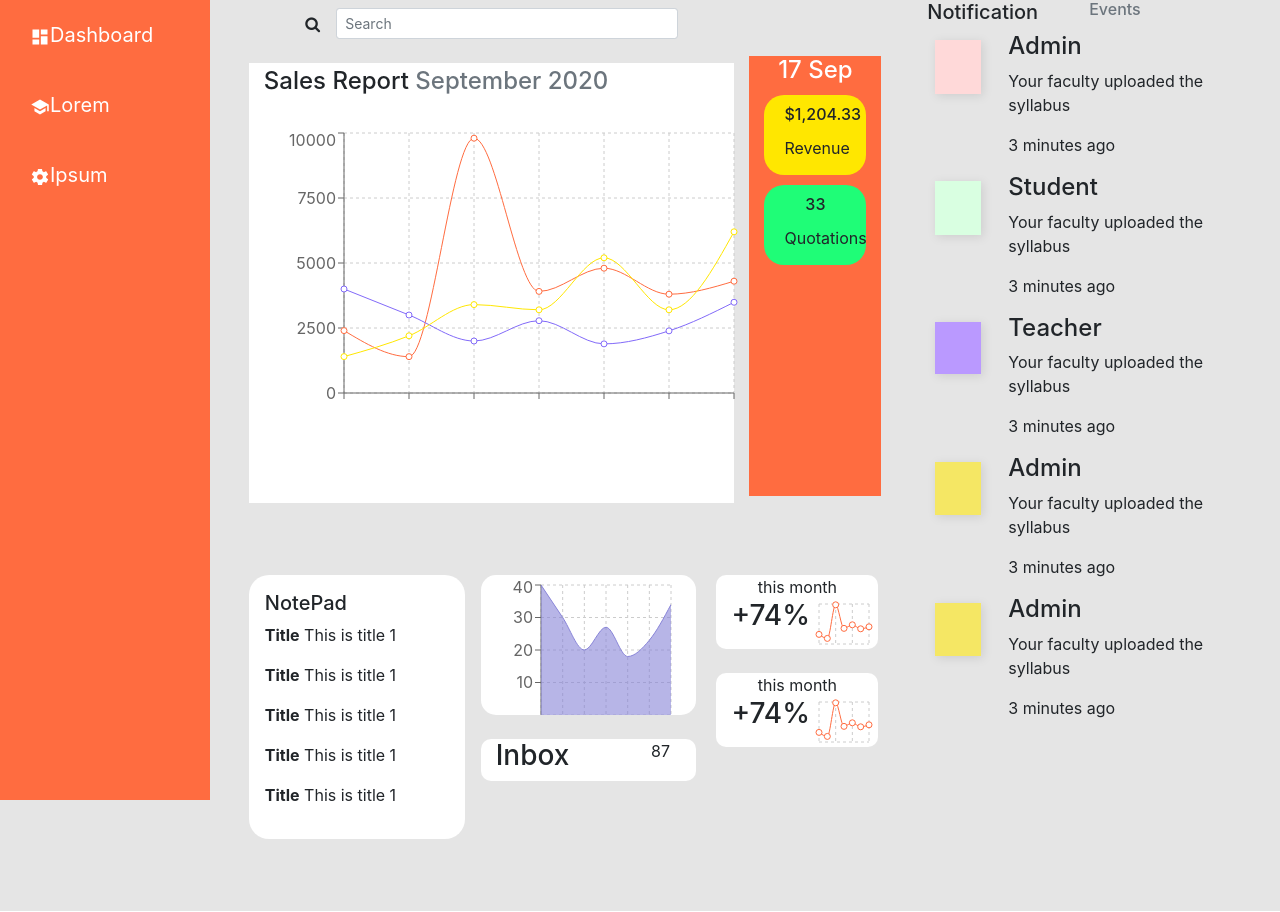
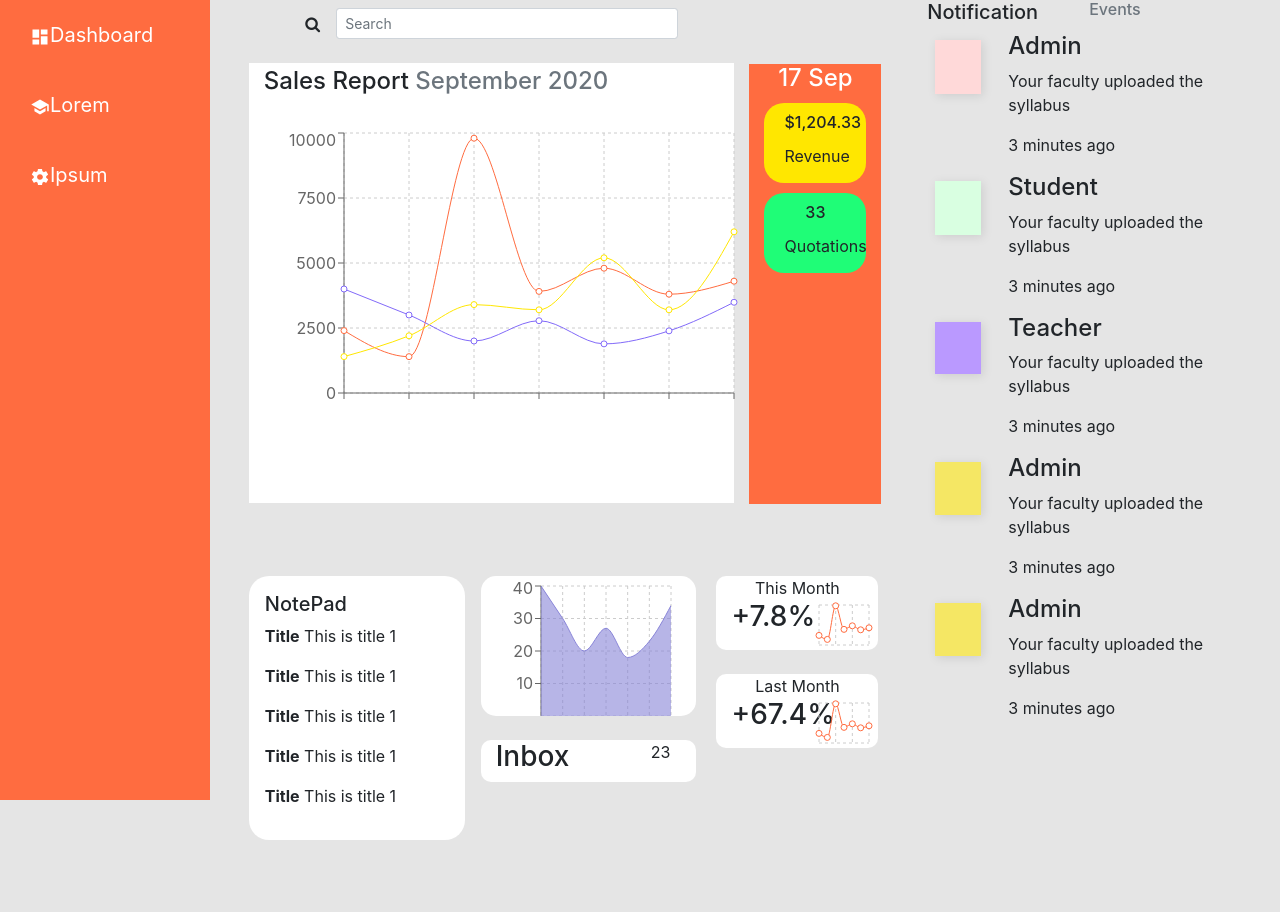
Before and after one commit to Aqib-Sarjeel/starWisp-project, a React (Create React App) app: page / in a window 1280 px wide. Built offline with nearby package versions, Linux system fonts and the light colour scheme.

Commit message:
small css fix

```diff
--- a/src/Page/MyPage.js
+++ b/src/Page/MyPage.js
@@ -170,13 +170,15 @@ function MyPage() {
               </div>
             </div>
 
-            <div className="col-3 text-center mt-2">
+            <div className="col-3 text-center mt-3">
               <br />
               <br />
+
               <div
                 style={{
                   backgroundColor: "#ff6c40",
                   height: "55vh",
+
                 }}
               >
                 <h4
@@ -184,6 +186,7 @@ function MyPage() {
                     color: "#fff",
                   }}
                 >
+
                   17 Sep
                 </h4>
                 <div
@@ -306,7 +309,7 @@ function MyPage() {
                           <h3>Inbox</h3>
                         </div>
 
-                        <div className="col-4 text-center">87</div>
+                        <div className="col-4 text-center">23</div>
                       </div>
                     </div>
                   </div>
@@ -319,10 +322,10 @@ function MyPage() {
                       style={{ background: "#fff", borderRadius: "10px" }}
                     >
                       <div className="row">
-                        <div className="col-12 text-center">this month</div>
+                        <div className="col-12 text-center">This Month</div>
 
                         <div className="col-5">
-                          <h3> +74%</h3>
+                          <h3> +7.8%</h3>
                         </div>
 
                         <div className="col-6">
@@ -357,10 +360,10 @@ function MyPage() {
                       style={{ background: "#fff", borderRadius: "10px" }}
                     >
                       <div className="row">
-                        <div className="col-12 text-center">this month</div>
+                        <div className="col-12 text-center">Last Month</div>
 
                         <div className="col-5">
-                          <h3> +74%</h3>
+                          <h3> +67.4%</h3>
                         </div>
 
                         <div className="col-6">
```
Also changed, not shown: 1 other file (tests, documents, lock files or other folders).
